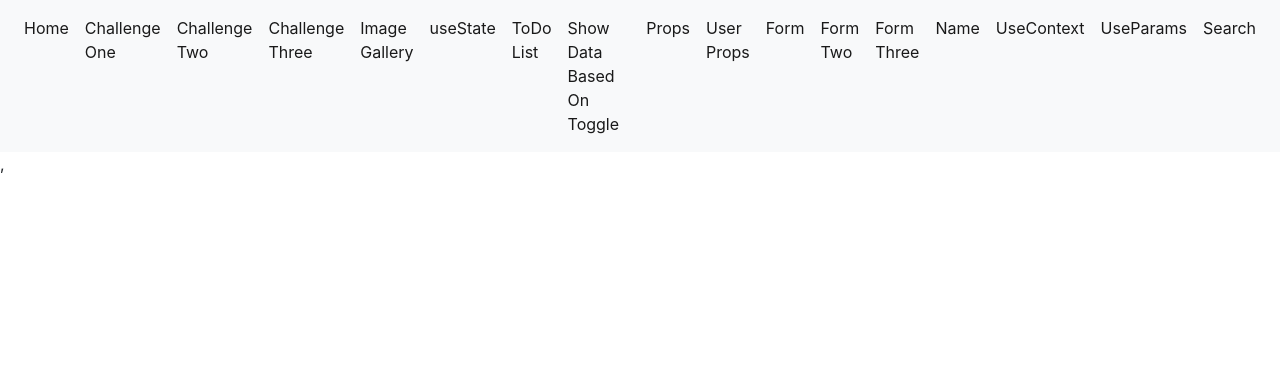
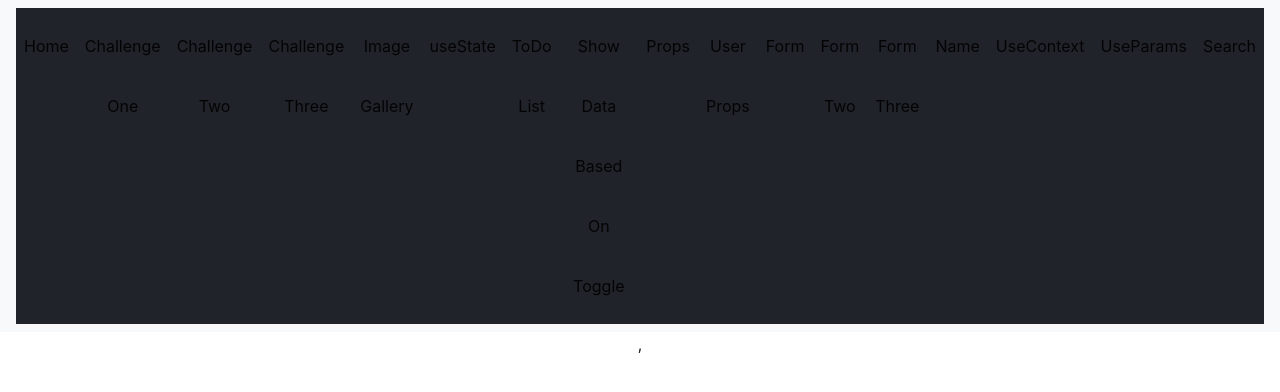
Before and after one commit to krunalvat/react-learning-app, a React (Create React App) app: page /user-props in a window 1280 px wide. Shown: the top 392 px of the page. Built offline with nearby package versions, Linux system fonts and the light colour scheme.

Commit message:
first deployment

```diff
--- a/src/App.css
+++ b/src/App.css
@@ -1,5 +1,63 @@
 .App {
   text-align: center;
+}
+
+
+.btn-circle.btn-sm {
+  width: 30px;
+  height: 30px;
+  padding: 6px 0px;
+  border-radius: 15px;
+  font-size: 8px;
+  text-align: center;
+}
+.btn-circle.btn-md {
+  width: 50px;
+  height: 50px;
+  padding: 7px 10px;
+  border-radius: 25px;
+  font-size: 10px;
+  text-align: center;
+}
+.btn-circle.btn-xl {
+  width: 70px;
+  height: 70px;
+  padding: 10px 16px;
+  border-radius: 35px;
+  font-size: 12px;
+  text-align: center;
+}
+
+.navbar-light .navbar-nav .nav-link {
+  color: white;
+}
+
+li {
+  text-align: center;
+  float: right;
+}
+
+li :hover {
+  color: white;
+  text-decoration: underline;
+  text-decoration-color: red;
+}
+.navbar-light .navbar-nav .nav-link.active {
+  color: white;
+}
+.menu-list{
+  width: 100%;
+  line-height: 60px;
+  background-color: #20232a;
+  display: flex;
+  justify-content: space-around;
+}
+ navbar-light .navbar-nav .nav-link:focus, .navbar-light .navbar-nav .nav-link:hover {
+  color: yellow;
+}
+
+.navbar-light .navbar-nav .nav-link.active, .navbar-light .navbar-nav .show > .nav-link {
+  color: yellow;
 }
 
 .App-logo {
--- a/src/components/Nav.jsx
+++ b/src/components/Nav.jsx
@@ -1,6 +1,5 @@
 import React from "react";
 import { NavLink } from 'react-router-dom';
-
 import 'bootstrap/dist/css/bootstrap.min.css';
 
 
--- a/src/index.css
+++ b/src/index.css
@@ -11,3 +11,26 @@ code {
   font-family: source-code-pro, Menlo, Monaco, Consolas, 'Courier New',
     monospace;
 }
+#root{
+  text-align: center;
+}
+.heading {
+  color: #fa9191;
+  text-align: center;
+  font-weight: bold;
+  text-transform: capitalize;
+  box-shadow: 0px 2px 4px #ffe9cb;
+  margin: 70px  0px;
+}
+.img_div {
+  display: flex;
+  justify-content: center;
+}
+.img_div img{
+  width: 250px;
+  height: 300px;
+}
+.greetings{
+  text-align: center;
+  background-color: aqua;
+}
```
Also changed, not shown: src/index.js (+4 -5 lines).
